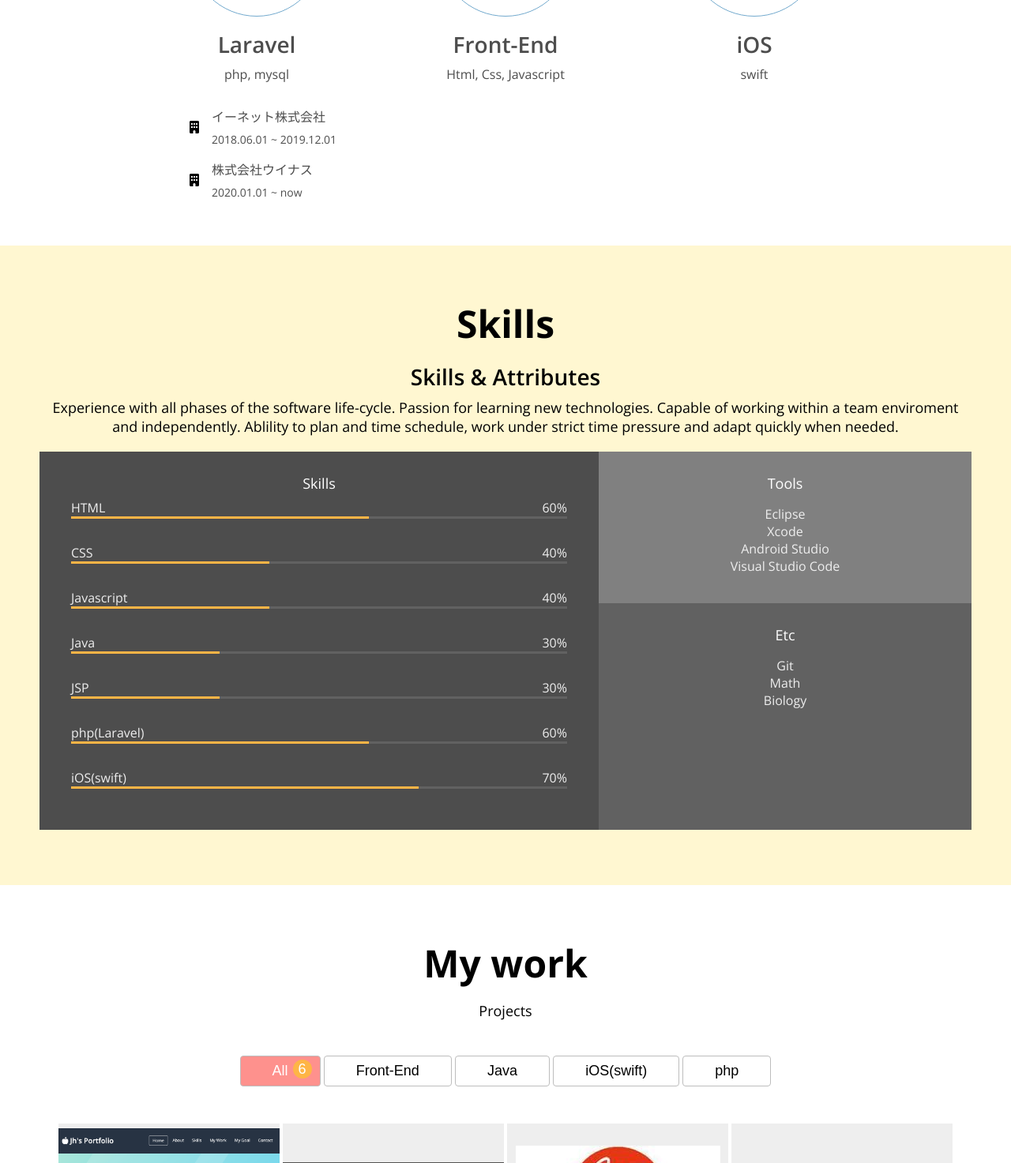
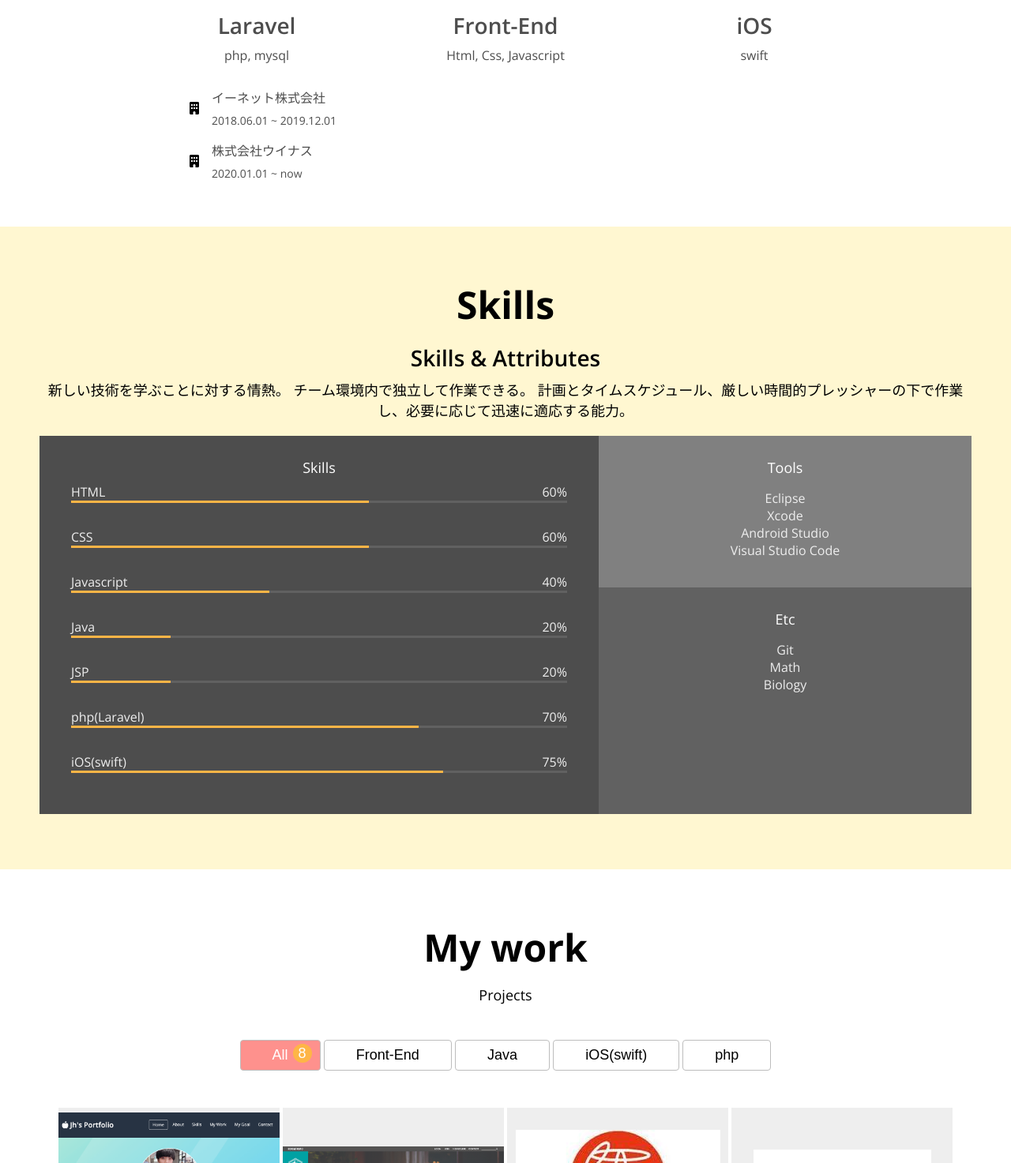
Before and after one commit to mujjing/portfolio, a plain HTML site: page index.html in a window 1280 px wide. Shown: the part 1112-2585 px from the top of the page at 79% size. Drawn offline with nearby package versions, Linux system fonts and the light colour scheme.

Commit message:
포트폴리오 화면 언어 수정

```diff
--- a/index.html
+++ b/index.html
@@ -59,9 +59,9 @@
     <section id="about" class="section section__container" >
       <h1>About me</h1>
       <p>
-        도쿄에 거주중인 3년차 개발자 입니다. 1년 반정도 자바개발을 하다가 현재는
-        iOS 앱개발을 하고 있습니다.
-        <br/><br/><a href="aboutme.html" class="about__detail">(자세히보기)</a>
+        東京在住の3年目の開発者です。 1年半ほどJAVA開発をして、現在は
+iOSアプリ開発、phpを利用したウェブ開発をしています。
+        <br/><br/>
       </p>
       <br/>
       <div class="about__majors">
@@ -111,10 +111,7 @@
         <h1>Skills</h1>
         <h2>Skills & Attributes</h2>
         <p>
-          Experience with all phases of the software life-cycle. Passion for
-          learning new technologies. Capable of working within a team enviroment
-          and independently. Ablility to plan and time schedule, work under strict
-          time pressure and adapt quickly when needed.
+          新しい技術を学ぶことに対する情熱。 チーム環境内で独立して作業できる。 計画とタイムスケジュール、厳しい時間的プレッシャーの下で作業し、必要に応じて迅速に適応する能力。
         </p>
         <div class="skillset">
           <div class="skillset__left">
@@ -131,10 +128,10 @@
             <div class="skill">
               <div class="skill__description">
                 <span>CSS</span>
-                <span>40%</span>
+                <span>60%</span>
               </div>
               <div class="skill__bar">
-                <div class="skill__value" style="width: 40%;"></div>
+                <div class="skill__value" style="width: 60%;"></div>
               </div>
             </div>
               <div class="skill">
@@ -149,37 +146,37 @@
                   <div class="skill">
                       <div class="skill__description">
                         <span>Java</span>
-                        <span>30%</span>
+                        <span>20%</span>
                       </div>
                       <div class="skill__bar">
-                        <div class="skill__value" style="width: 30%;"></div>
+                        <div class="skill__value" style="width: 20%;"></div>
                       </div>
                       </div>
                       <div class="skill">
                         <div class="skill__description">
                           <span>JSP</span>
-                          <span>30%</span>
+                          <span>20%</span>
                         </div>
                         <div class="skill__bar">
-                          <div class="skill__value" style="width: 30%;"></div>
+                          <div class="skill__value" style="width: 20%;"></div>
                         </div>
                       </div>
                       <div class="skill">
                         <div class="skill__description">
                           <span>php(Laravel)</span>
-                          <span>60%</span>
+                          <span>70%</span>
                         </div>
                         <div class="skill__bar">
-                          <div class="skill__value" style="width: 60%;"></div>
+                          <div class="skill__value" style="width: 70%;"></div>
                         </div>
                       </div>
                       <div class="skill">
                           <div class="skill__description">
                             <span>iOS(swift)</span>
-                            <span>70%</span>
+                            <span>75%</span>
                           </div>
                           <div class="skill__bar">
-                            <div class="skill__value" style="width: 70%;"></div>
+                            <div class="skill__value" style="width: 75%;"></div>
                           </div>
                         </div>
 
@@ -214,7 +211,7 @@
         <h1>My work</h1>
         <h3>Projects</h3>
         <div class="work__categories">
-            <button class="category__btn selected" data-filter="*">All<span class="category__count">6</span></button>
+            <button class="category__btn selected" data-filter="*">All<span class="category__count">8</span></button>
             <button class="category__btn" data-filter="front-End">Front-End<span class="category__count">1</span></button>
             <button class="category__btn" data-filter="java">Java<span class="category__count">3</span></button>
             <button class="category__btn" data-filter="ios">iOS(swift)<span class="category__count">3</span></button>
@@ -294,24 +291,23 @@
     <section id="testimonials" class="section">
         <div class="section__container">
           <h1>My Goal</h1>
-        <h3>앞으로의 나의 목표는?</h3>
+        <h3>これからの僕の目標は？</h3>
         <div class="testimonials">
             <div class="tesimonial">
                 <img src="images/testimonial/appdev.jpg" alt="people" class="testimonial__avatar"/>
                 <div class="testimonial__speech-bubble">
-                    <p>1. 나만의 어플리케이션을 계획, 개발, 배포 한다
+                    <p>1. 自分だけのアプリケーションを計画·開発·配布する。
                       <br/>
-                      <br/> 대학시절 전공을 했던 생명공학의 지식을 토대로 의학, 생명과 관련된 어플리케이션,
-                      사람들의 니즈를 파악해 사람들에게 필요한 어플리케이션을 개발 및 배포한다.
+                      <br/> 大学時代に専攻したバイオテクノロジーの知識をもとに、医学·生命に関するアプリケーション·人々のニーズを把握し、
+                      人々に必要なアプリケーションを開発·配布する。
                     </p>
                 </div>
             </div>
             <div class="tesimonial">
                 <div class="testimonial__speech-bubble">
-                    <p>2. 40살 이전, 연봉 1억을 달성한다
+                    <p>2. 40歳以前、年俸1千万を達成する。
                       <br/>
-                      <br/> 누군가는 돈을 쫓아간다고 생각을 할 수 있지만 이러한 목표에는 나의 경험, 경력, 능력을
-                      최소한 연봉 1억 받을 정도의 전문가가 되는 것이 목표이다.
+                      <br/> 誰かはお金を追うと思うかもしれないが、このような目標には私の経験、経歴、能力を最低限年俸1千万を得る専門家になることが目標だ。
                     </p>
                 </div>
                 <img src="images/testimonial/salary.jpeg" alt="people" class="testimonial__avatar"/>
```
